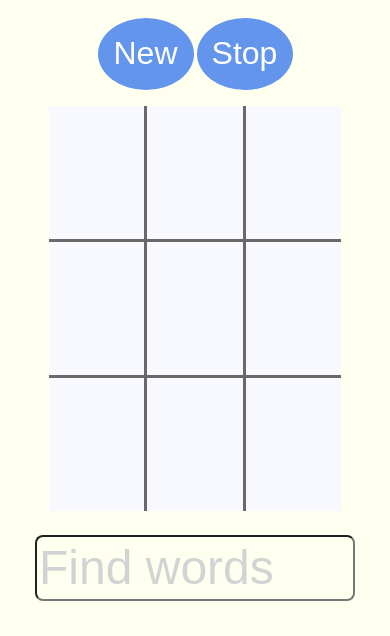
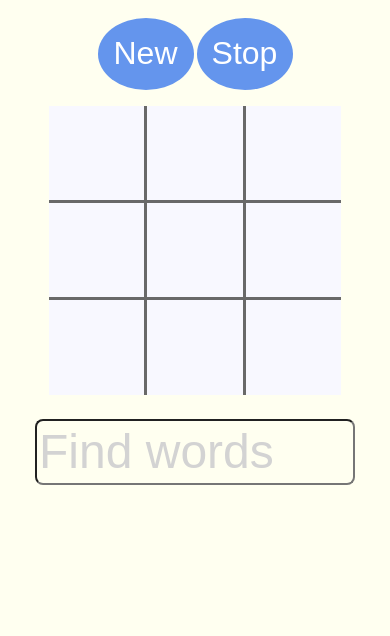
Before and after one commit to jgthomas/playwords.xyz, a Flask app: page /grid in a window 390 px wide. Shown: the part 231-867 px from the top of the page. After the commit the page ends 716 px from the top, so only its background shows below. Run offline with Flask 2, Linux system fonts and the light colour scheme; data that the repository does not hold is empty.

Commit message:
grid responsive squares unresolved

```diff
--- a/static/styles/grid.css
+++ b/static/styles/grid.css
@@ -46,11 +46,12 @@ body {
         flex: 0 0 33%;
         display: grid;
         grid-template-columns: 1fr 1fr 1fr;
+        /*grid-template-rows: 1fr 1fr 1fr;*/
         grid-gap: 3px;
         background-color: dimgray;
         width: 60%;
-        height: 60%;
-        align-items: stretch;
+        /*height: 60%;*/
+        /*align-items: stretch;*/
         margin-right: auto;
         margin-left: auto;
 }
@@ -60,10 +61,10 @@ body {
         font-size: 200%;
         color: darkslategray;
         font-weight: bold;
-        /*padding-bottom: 30%;
-        padding-top: 30%;*/
-        padding-top: 1.5em;
-        padding-bottom: 1.5em;
+        padding-bottom: 30%;
+        padding-top: 30%;
+        /*padding-top: 1.5em;
+        padding-bottom: 1.5em;*/
 }
 
 
```
